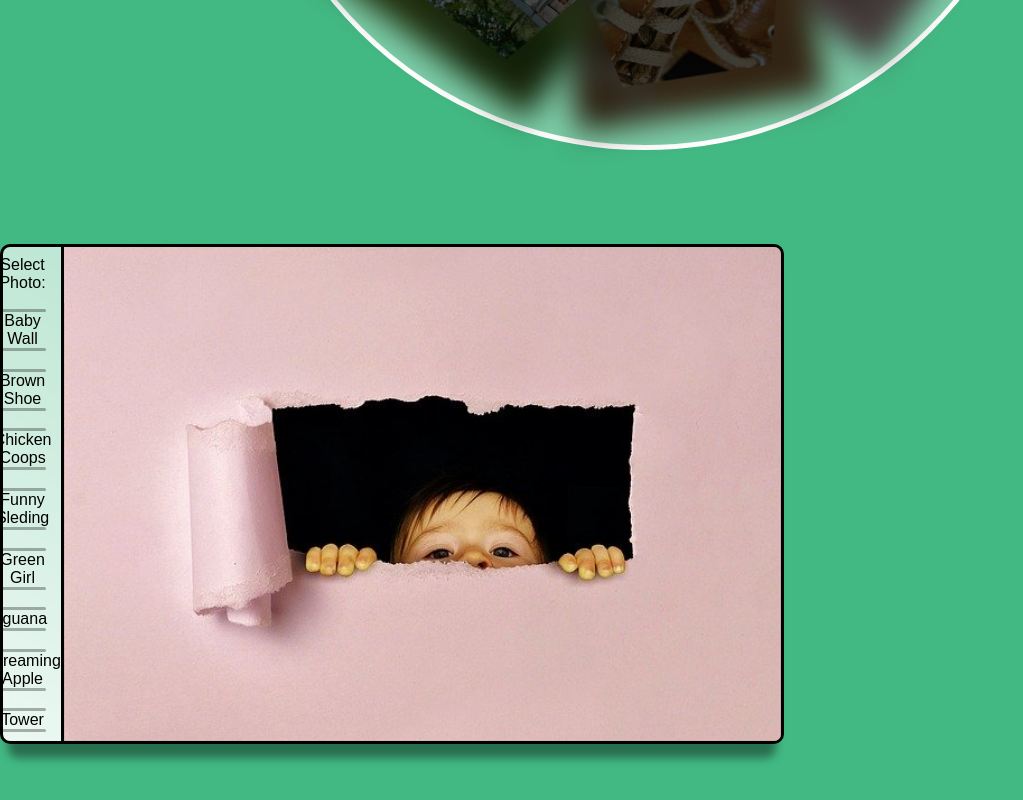
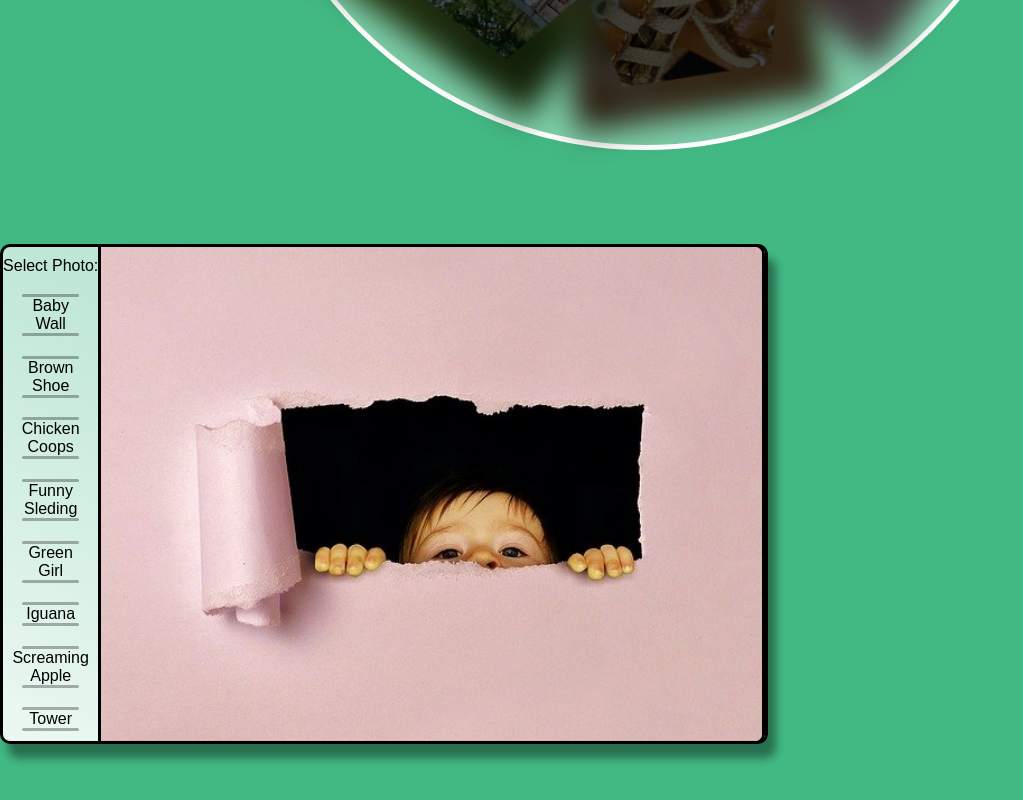
Before and after one commit to WesP10/vue-exercise, a Vue app: page / in a window 1280 px wide. Shown: the part 5728-6528 px from the top of the page, without its empty margins (0-1023 px from the left). Built offline with nearby package versions, Linux system fonts and the light colour scheme; a web font is replaced by a local one.

Commit message:
Added Mathod

```diff
--- a/src/components/ImageSelectorForm.vue
+++ b/src/components/ImageSelectorForm.vue
@@ -2,11 +2,11 @@
   <div id="body">
     <div id="form">
       <div id="selector"> Select Photo:
-        <div v-for="(img, index) in imgs" :key="index" class="option">
+        <div v-for="(img, i) in imgs" :key="i" class="option" @click="changeImage(i)">
           {{ img.alt }}
         </div>
       </div>
-      <img :src="imgs[0].src" :alt="imgs[0].alt" id="img">
+      <img :src="imgs[index].src" :alt="imgs[index].alt" id="img">
     </div>
   </div>
 </template>
@@ -16,6 +16,16 @@ export default {
   name: 'ImageSelectorForm',
   props: {
     imgs: Array
+  },
+  data () {
+    return {
+      index: 0
+    }
+  },
+  methods: {
+    changeImage (i) {
+      this.index = i
+    }
   }
 }
 </script>
@@ -89,7 +99,7 @@ export default {
   border-radius: 10px;
 }
 #img {
-  width: 100%;
+  aspect-ratio: 16/12;
   height: 500px;
   object-fit: cover;
   display: block;
```
